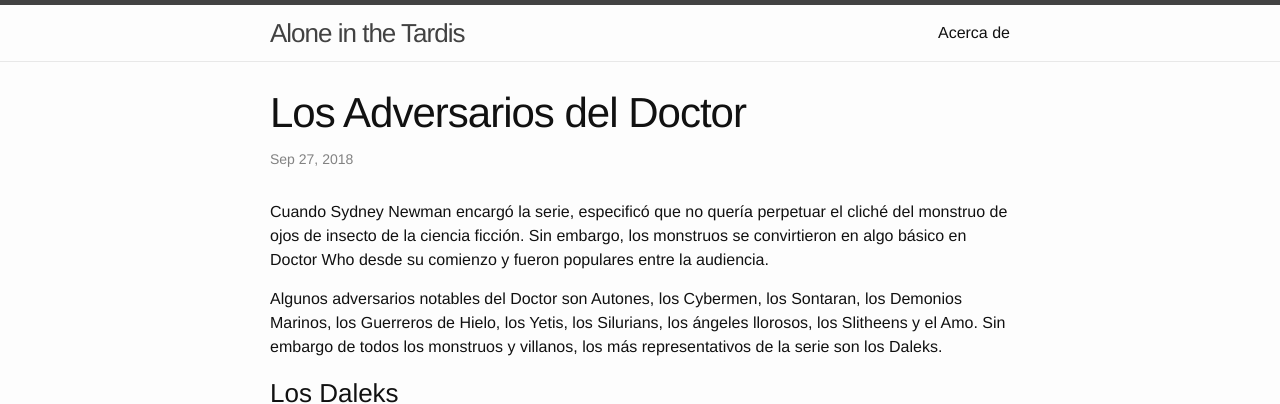
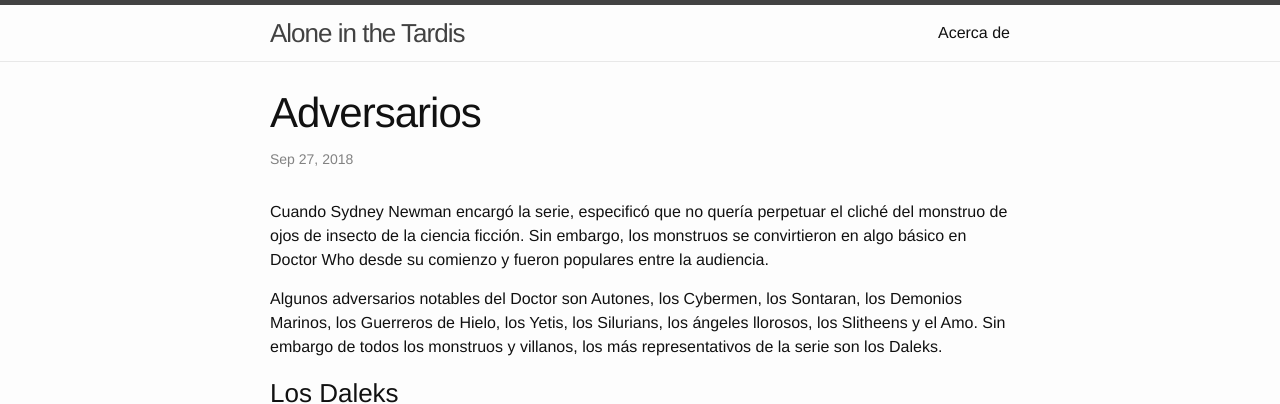
Before and after one commit to FranciscoRomero23/iaw1paginaestatica, a Jekyll site: the page built from _posts/2018-09-27-adversarios.markdown, in a window 1280 px wide and 900 px high, cut to the strip 0-404 px from the top of the window. Built offline with Jekyll 4.4.1, drawn with Linux system fonts in a browser that asks for light colours.

Commit message:
Commit 10/16/18-09:04

```diff
--- a/_posts/2018-09-27-adversarios.markdown
+++ b/_posts/2018-09-27-adversarios.markdown
@@ -1,6 +1,6 @@
 ---
 layout: post
-title:  "Los Adversarios del Doctor"
+title:  "Adversarios"
 date:   2018-09-27 13:44:52 +0200
 categories: doctorwho resumen serie
 ---
```
